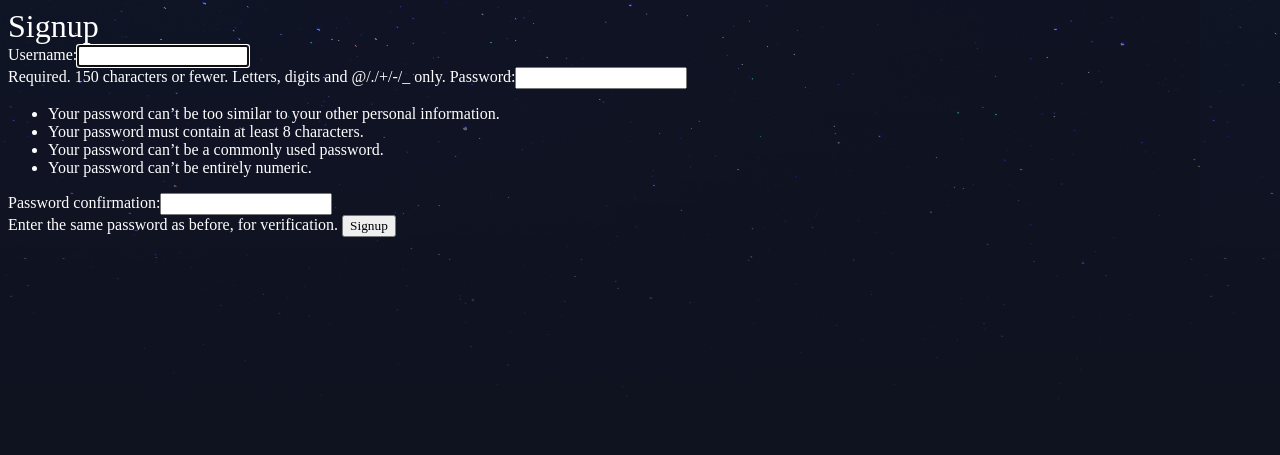
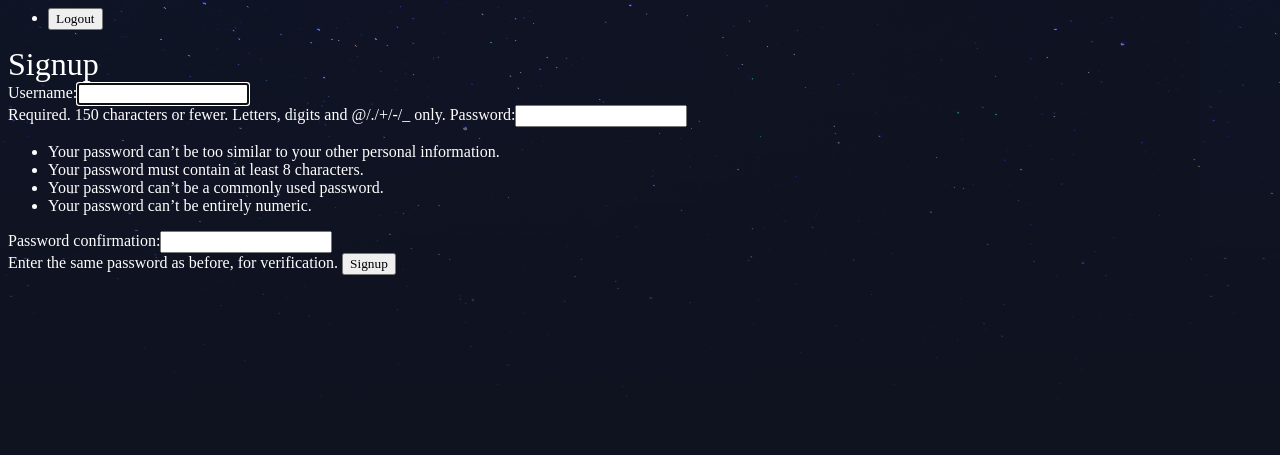
Before and after one commit to Hassan-Latif/Blog-Website, a Django app: page /accounts/signup/ in a window 1280 px wide. Shown: the top 455 px of the page. Run offline with Django 3.2, Linux system fonts and the light colour scheme.

Commit message:
Logout functionality is completed

```diff
--- a/practice/accounts/urls.py
+++ b/practice/accounts/urls.py
@@ -6,5 +6,5 @@ app_name='accounts'
 urlpatterns=[
     path('signup/',views.signup_view,name='signup'),
     path('login/',views.login_view,name='login'),
-
+    path('logout/',views.logout_view,name='logout')
 ]
--- a/practice/accounts/views.py
+++ b/practice/accounts/views.py
@@ -1,6 +1,6 @@
 from django.shortcuts import render,redirect
 from django.contrib.auth.forms import UserCreationForm,AuthenticationForm
-from django.contrib.auth import login
+from django.contrib.auth import login,logout
 # Create your views here.
 
 def signup_view(request):
@@ -31,3 +31,8 @@ def login_view(request):
     else:
         form=AuthenticationForm()
     return render(request,'accounts/login.html',{'form':form})
+
+def logout_view(request):
+    if request.method=='POST':
+        logout(request)
+        return redirect('articles:list')
--- a/practice/templates/base.html
+++ b/practice/templates/base.html
@@ -8,6 +8,19 @@
         <link rel="stylesheet" href="{% static 'styles.css'%}">
     </head>
     <body>
+        <header>
+            <nav>
+                <ul>
+                    <li>
+                        <form class='logout link' action="{% url 'accounts:logout'%}" method='post'>
+                            {%csrf_token%}
+                            <button type="submit">Logout</button>
+                        </form>
+                    </li>
+                </ul>
+            </nav>
+        </header>
+        </header>
         <div class="wrapper">
 
             {% block content %}
```
Also changed, not shown: practice/db.sqlite3.
